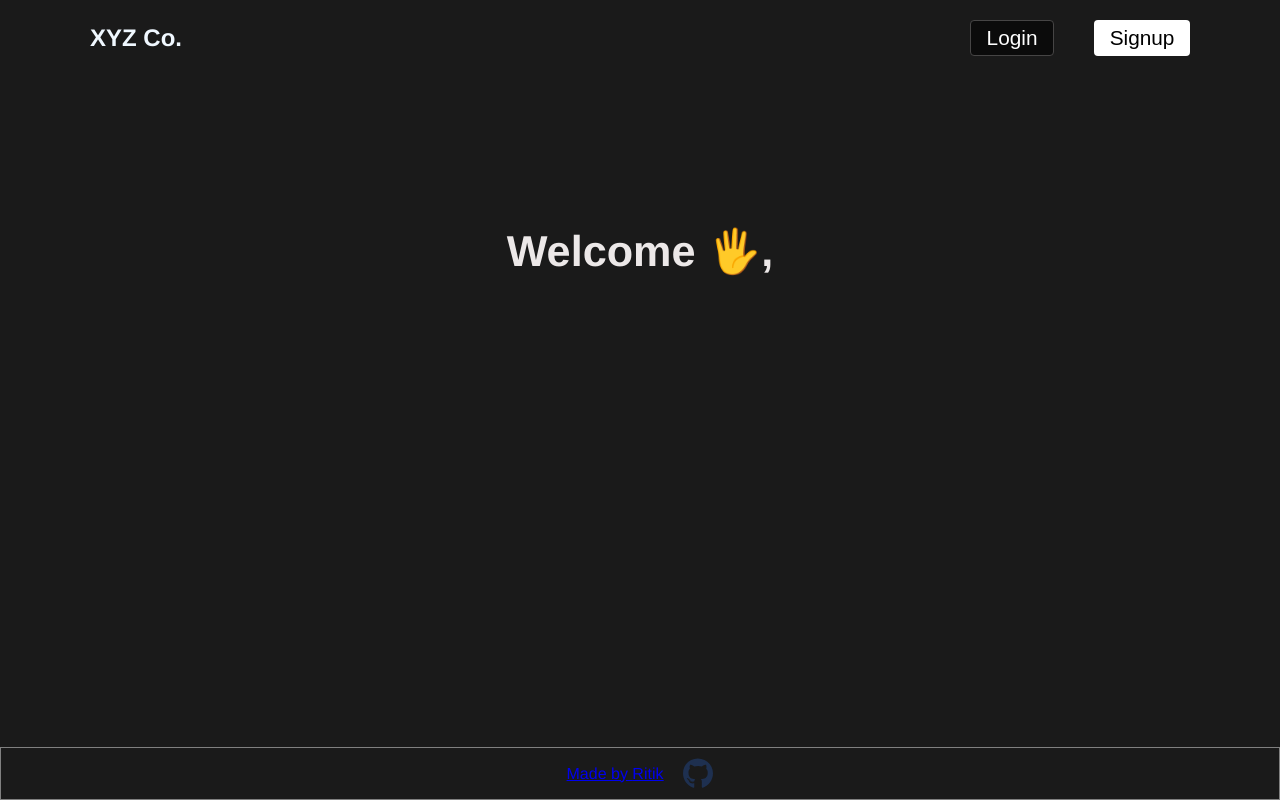
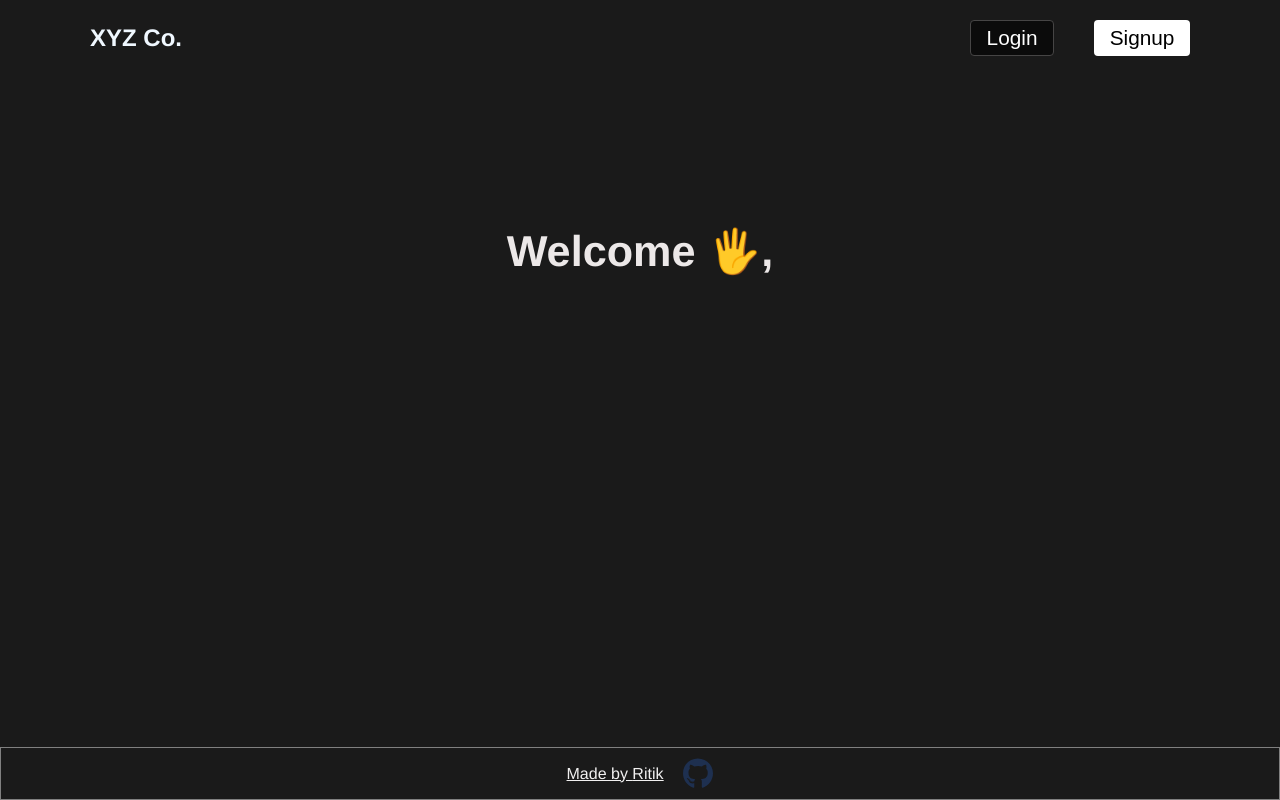
Before and after one commit to ritik48/MERN-FRONTEND, a React (Create React App) app: page / in a window 1280 px wide. Built offline with nearby package versions, Linux system fonts and the light colour scheme; no server answers.

Commit message:
Update index.css

```diff
--- a/src/index.css
+++ b/src/index.css
@@ -364,6 +364,7 @@ h2.brand {
     display: flex;
     align-items: center;
     gap: 20px;
+    color: rgb(241, 240, 240) !important;
 }
 .gicon {
     width: 30px;
```
